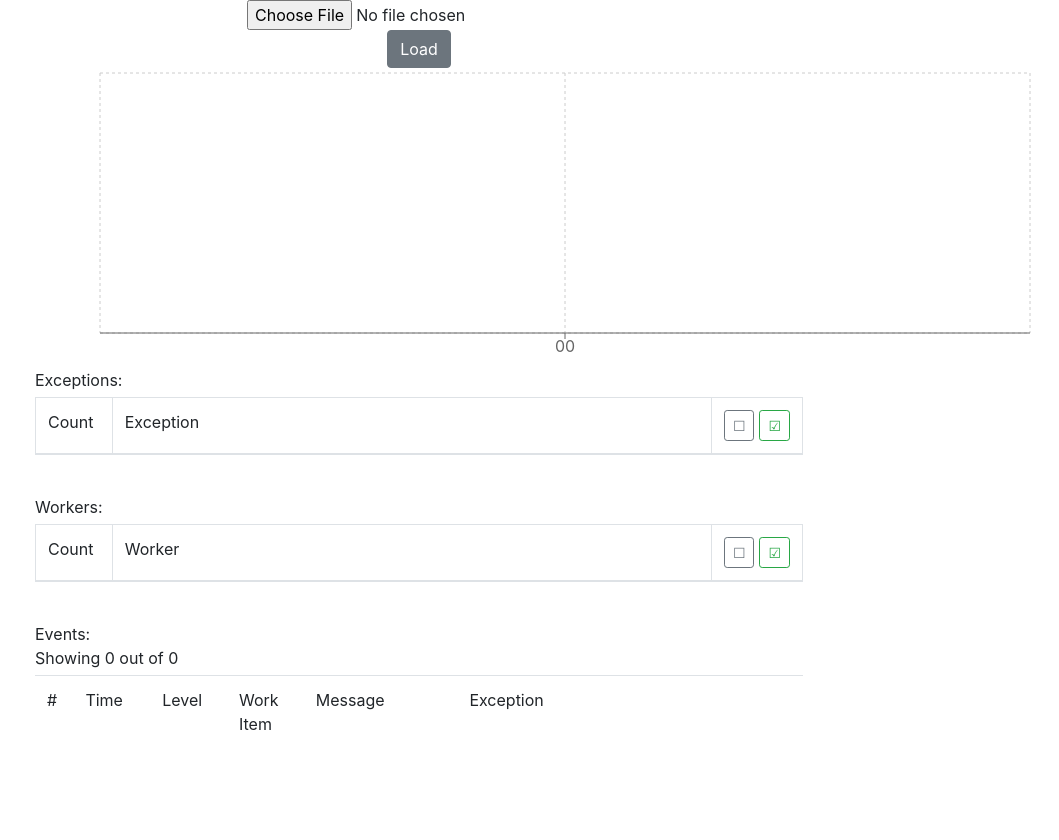
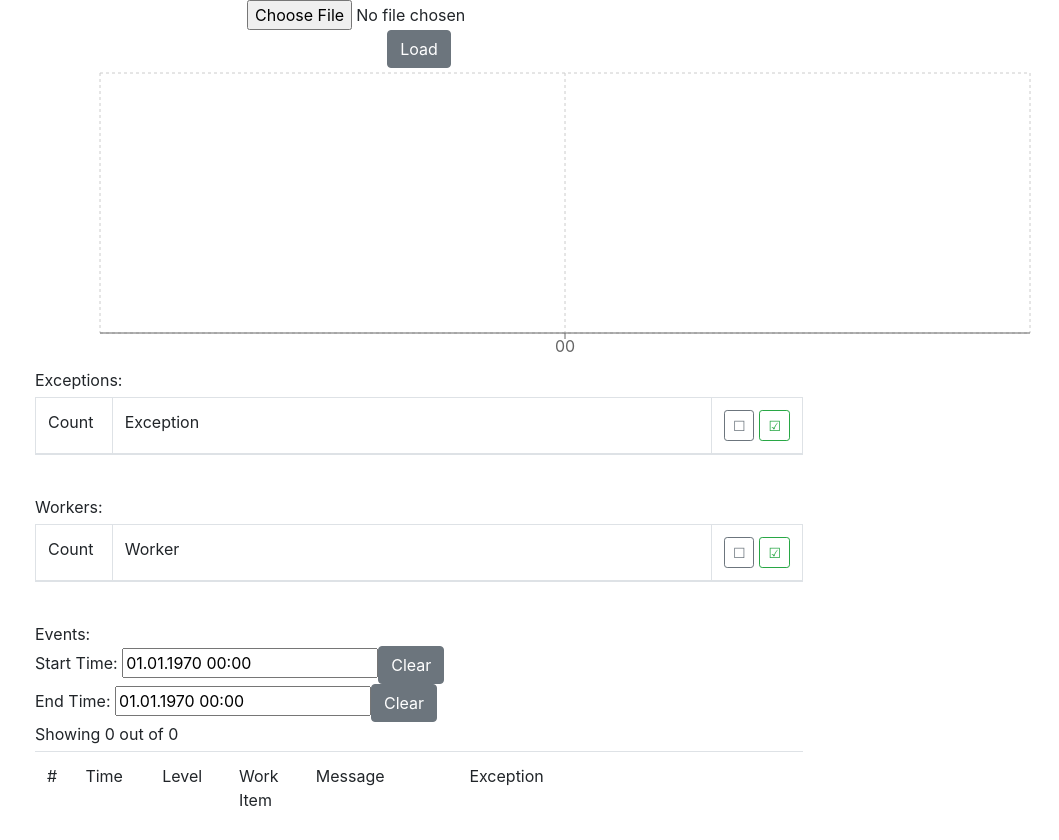
Before and after one commit to sergeiwork/LogReader, a React (Create React App) app: page / in a window 1280 px wide. Shown: the whole page, without its empty margins (221-1280 px from the left). Before the commit the page ends 800 px from the top, so only its background shows below. Built offline with nearby package versions, Linux system fonts and the light colour scheme.

Commit message:
Implement time filter

```diff
--- a/package.json
+++ b/package.json
@@ -11,12 +11,14 @@
     "@types/jest": "^24.0.0",
     "@types/node": "^12.0.0",
     "@types/react": "^16.9.0",
+    "@types/react-datepicker": "^3.1.3",
     "@types/react-dom": "^16.9.0",
     "@types/react-redux": "^7.1.7",
     "@types/reactstrap": "^8.7.2",
     "@types/recharts": "^1.8.18",
     "bootstrap": "^4.5.3",
     "react": "^17.0.1",
+    "react-datepicker": "^3.4.1",
     "react-dom": "^17.0.1",
     "react-redux": "^7.2.0",
     "react-scripts": "4.0.1",
--- a/src/App.tsx
+++ b/src/App.tsx
@@ -2,6 +2,8 @@ import React, { createRef, useEffect, useState } from "react";
 import { Button, Input, Spinner, Table } from "reactstrap";
 import "./App.css";
 import Graph from "./components/Graph";
+import DatePicker from "react-datepicker";
+import "react-datepicker/dist/react-datepicker.css";
 
 interface ILogLineProperties {
   SourceContext: string;
@@ -47,6 +49,8 @@ function App() {
 
   const [filterExceptions, setFilterExceptions] = useState<string[]>([]);
   const [filterWorkers, setFilterWorkers] = useState<string[]>([]);
+  const [filterStartDate, setFilterStartDate] = useState<Date>(new Date(0));
+  const [filterEndDate, setFilterEndDate] = useState<Date>(new Date(0));
 
   const [viewLogLines, setViewLogLines] = useState<LogLine[]>([]);
 
@@ -94,6 +98,12 @@ function App() {
     setworkers(newWorkers);
     setFilterWorkers(Array.from(newWorkers.keys()));
 
+    if (objects.length > 0)
+    {
+      setFilterStartDate(objects[0].Timestamp);
+      setFilterEndDate(objects[objects.length - 1].Timestamp);
+    }
+
     setLogLines(objects);
   }, [fileLines]);
 
@@ -106,11 +116,13 @@ function App() {
             filterExceptions.includes(l.Exception.split(" ")[0])) &&
           filterWorkers.includes(
             (l.Properties?.WorkerName ?? "General") + " " + l.Level
-          )
+          ) &&
+          (filterStartDate !== new Date(0) && l.Timestamp >= filterStartDate) &&
+          (filterEndDate !== new Date(0) && l.Timestamp <= filterEndDate)
       )
     );
     setLoading(false);
-  }, [logLines, filterExceptions, filterWorkers]);
+  }, [logLines, filterExceptions, filterWorkers, filterStartDate, filterEndDate]);
 
   const loadFile = (event: React.MouseEvent<HTMLButtonElement, MouseEvent>) => {
     const reader = new FileReader();
@@ -254,6 +266,24 @@ function App() {
           <br />
           Events:
           <br />
+          {"Start Time: "}
+          <DatePicker
+            selected={filterStartDate ?? (logLines.length > 0 ? logLines[0].Timestamp : new Date())}
+            onChange={(date) => {if (date instanceof Date) setFilterStartDate(date);}}
+            showTimeSelect
+            timeFormat="HH:mm"
+            dateFormat="dd.MM.yyyy HH:mm" />
+            <Button onClick={() => setFilterStartDate(logLines[0].Timestamp)}>Clear</Button>
+          <br />
+          {"End Time: "}
+          <DatePicker
+            selected={filterEndDate ?? (logLines.length > 0 ? logLines[logLines.length - 1].Timestamp : new Date())}
+            onChange={(date) => {if (date instanceof Date) setFilterEndDate(date);}}
+            showTimeSelect
+            timeFormat="HH:mm"
+            dateFormat="dd.MM.yyyy HH:mm" />
+            <Button onClick={() => setFilterEndDate(logLines[logLines.length - 1].Timestamp)}>Clear</Button>
+          <br />
           Showing {viewLogLines.length} out of {logLines.length}
           <Table striped>
             <thead>
```
